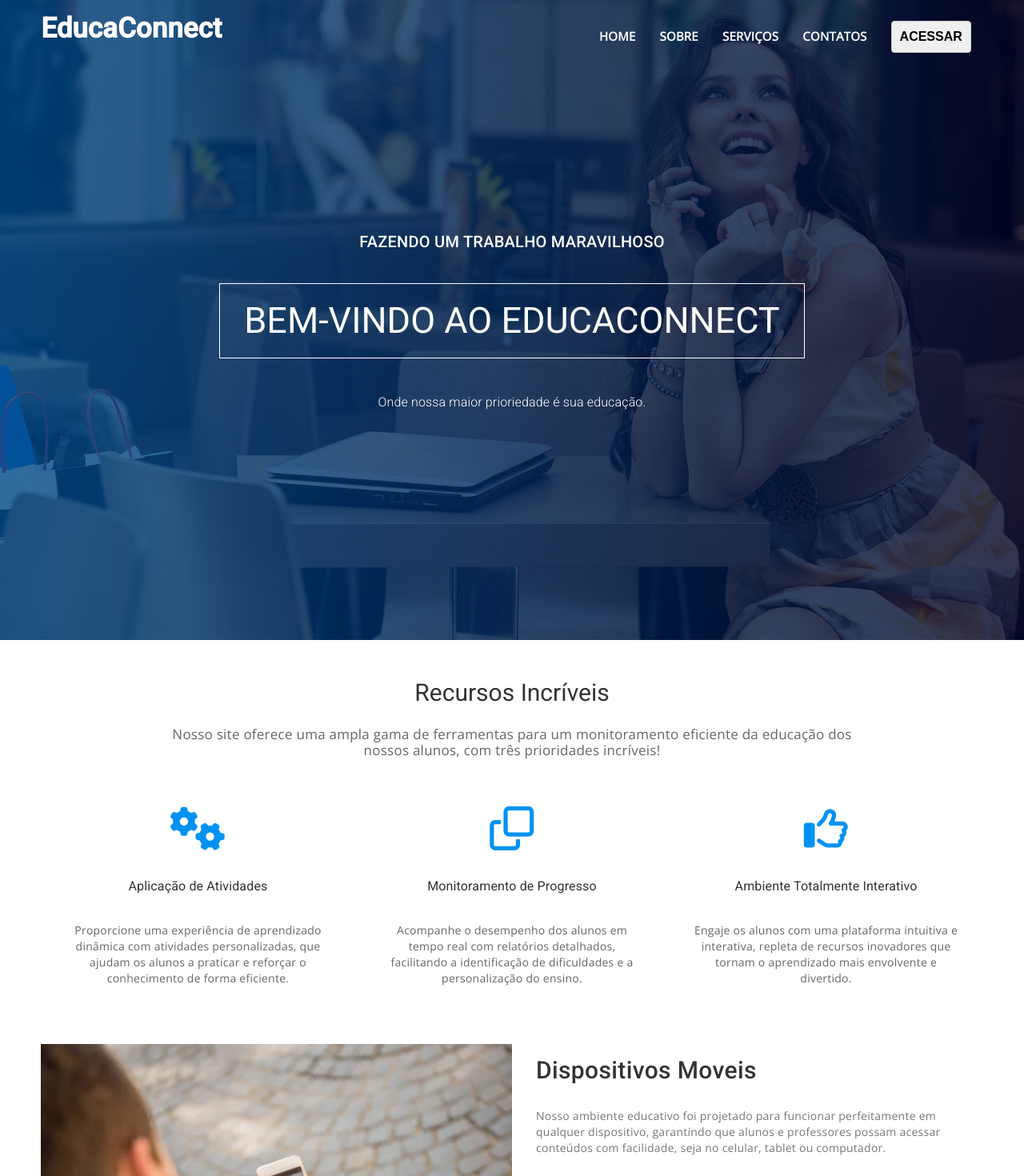
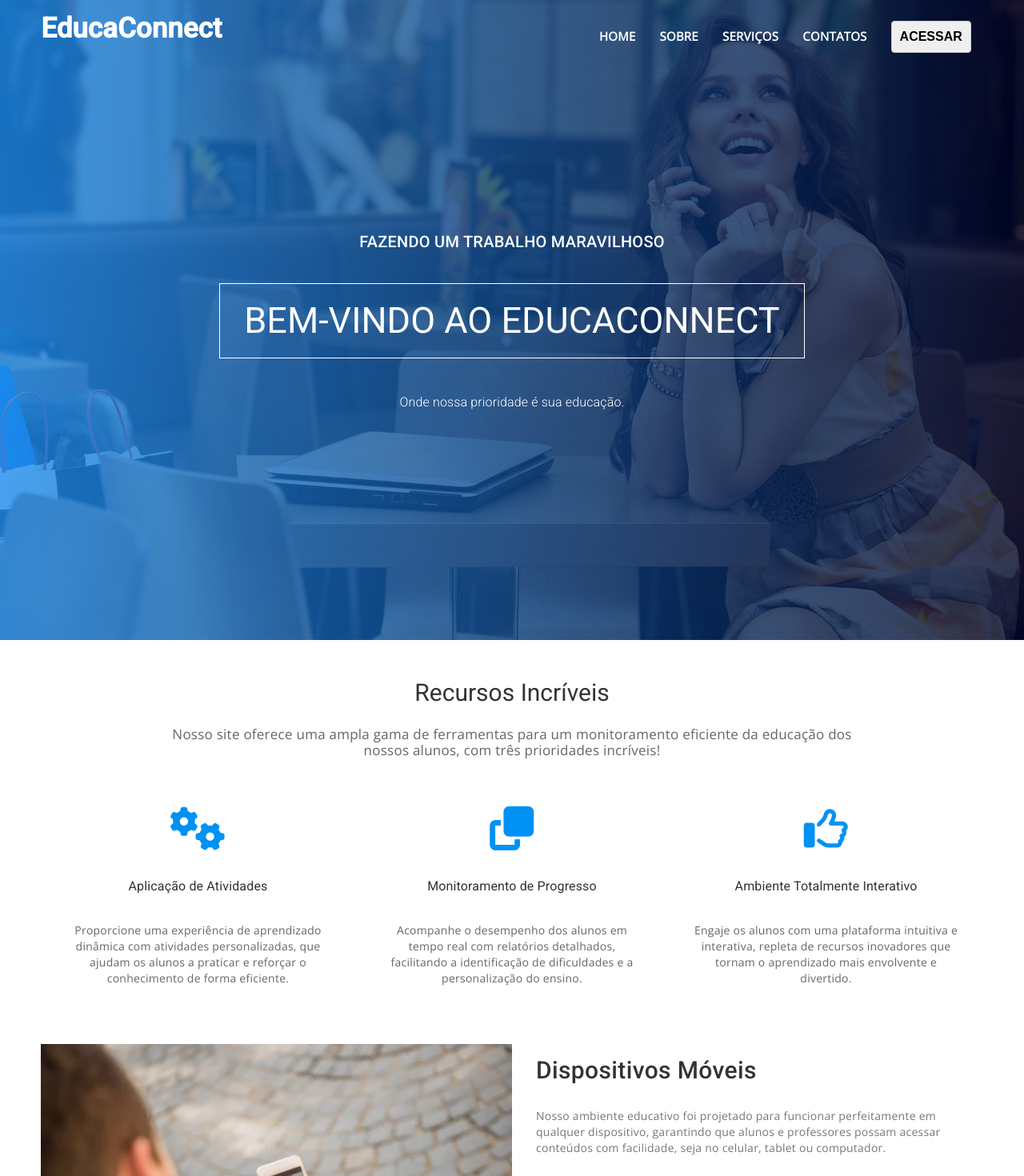
Before and after one commit to VituWask/EducaConnect, an Angular app: page / in a window 1280 px wide. Shown: the top 1470 px of the page at 80% size. Built offline with nearby package versions, Linux system fonts and the light colour scheme.

Commit message:
Atualizações no projeto

```diff
--- a/src/app/pages/landing-page/landing-page.component.css
+++ b/src/app/pages/landing-page/landing-page.component.css
@@ -39,7 +39,7 @@ body::-webkit-scrollbar-thumb {
   width: 100%;
   height: 100%;
   position: absolute;
-  background: linear-gradient(to left, #000428 , #00498a);
+  background: linear-gradient(to left, #000428 , #1d8df0);
   opacity: 0.8;
 }
 
--- a/src/app/pages/landing-page/landing-page.component.html
+++ b/src/app/pages/landing-page/landing-page.component.html
@@ -49,7 +49,7 @@
                         <ul>
 
                             <h2 class="desativa"><i class="fa-solid fa-x"></i></h2>
-                            <li><a>O Site não está pronto para mobile, use um desktop</a></li>
+                            <li><span>O site não está pronto para mobile, use um desktop</span></li>
                             <li><a href="#home">HOME</a></li>
                             <li><a href="#sobre">SOBRE</a></li>
                             <li><a href="#servicos">SERVIÇOS</a></li>
@@ -62,7 +62,7 @@
                 <div class="text-banner">
                     <h2>FAZENDO UM TRABALHO MARAVILHOSO</h2>
                     <h1>BEM-VINDO AO EDUCACONNECT</h1>
-                    <h3>Onde nossa maior prioriedade é sua educação.</h3>
+                    <h3>Onde nossa prioridade é sua educação.</h3>
                 </div>
 
             </div>
@@ -110,7 +110,8 @@
                         <div class="features-single">
 
                             <div class="feat-img">
-                                <h2><i class="fa fa-thumbs-o-up hi-icon"></i></h2>
+                                <h2><i class="fa-regular fa-thumbs-up hi-icon"></i>
+</h2>
                             </div>
                             <div class="feat-txt">
                                 <h3>Ambiente Totalmente Interativo</h3>
@@ -135,7 +136,7 @@
                     </div>
 
                     <div class="device_txt">
-                        <h2>Dispositivos Moveis</h2>
+                        <h2>Dispositivos Móveis</h2>
 
                         <p>Nosso ambiente educativo foi projetado para funcionar perfeitamente em qualquer dispositivo, garantindo que alunos e professores possam acessar conteúdos com facilidade, seja no celular, tablet ou computador.</p>
                         <p class="blue">Acompanhe o progresso dos alunos em tempo real, resolva atividades e explore um ambiente interativo diretamente da palma da sua mão. Tudo isso com uma interface intuitiva e adaptável a diferentes telas.</p>
@@ -215,7 +216,7 @@
                         <div class="serv-single">
                             <div class="serv-img">
                                 <i class="fa-solid fa-screwdriver-wrench"></i>
-                                <span>Supporte 24/7</span>
+                                <span>Suporte 24/7</span>
                             </div>
                             <div class="serv-txt">
                                 <p>Conte com nossa equipe sempre que precisar. Oferecemos suporte técnico contínuo para garantir o bom uso da plataforma.</p>        </div>
@@ -226,7 +227,7 @@
                         <div class="serv-single">
                             <div class="serv-img">
                                 <i class="fa-solid fa-users"></i>
-                                <span>Uso Amigavel</span>
+                                <span>Uso Amigável</span>
                             </div>
                             <div class="serv-txt">
                                 <p>Interface simples e amigável para que pais, professores e alunos possam navegar com facilidade e segurança.</p>
@@ -238,7 +239,7 @@
                         <div class="serv-single">
                             <div class="serv-img">
                                 <i class="fa-solid fa-bell"></i>
-                                <span>Notifications</span>
+                                <span>Notificações</span>
                             </div>
                             <div class="serv-txt">
                                 <p>Receba alertas sobre tarefas, reuniões e atualizações diretamente no seu dispositivo, sem perder nada.</p>
--- a/src/index.html
+++ b/src/index.html
@@ -9,7 +9,7 @@
   <link rel="preconnect" href="https://fonts.gstatic.com">
   <link href="https://fonts.googleapis.com/css2?family=Roboto:wght@300;400;500&display=swap" rel="stylesheet">
   <link href="https://fonts.googleapis.com/icon?family=Material+Icons" rel="stylesheet">
-  <script src="https://kit.fontawesome.com/c49e0b56e6.js" crossorigin="anonymous"></script>
+  <link rel="stylesheet" href="https://cdnjs.cloudflare.com/ajax/libs/font-awesome/6.5.0/css/all.min.css" integrity="sha512-..." crossorigin="anonymous" referrerpolicy="no-referrer" />
 </head>
 <body class="mat-typography">
   <app-root></app-root>
```
